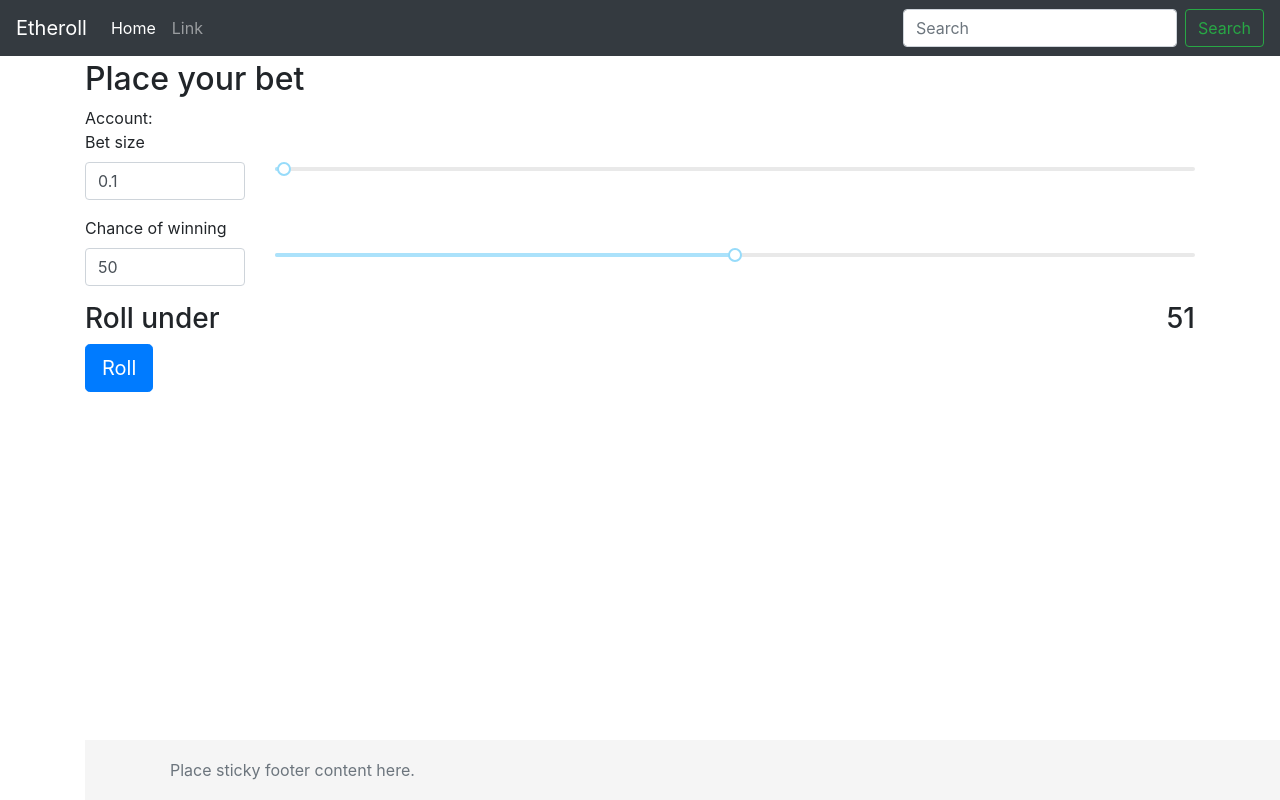
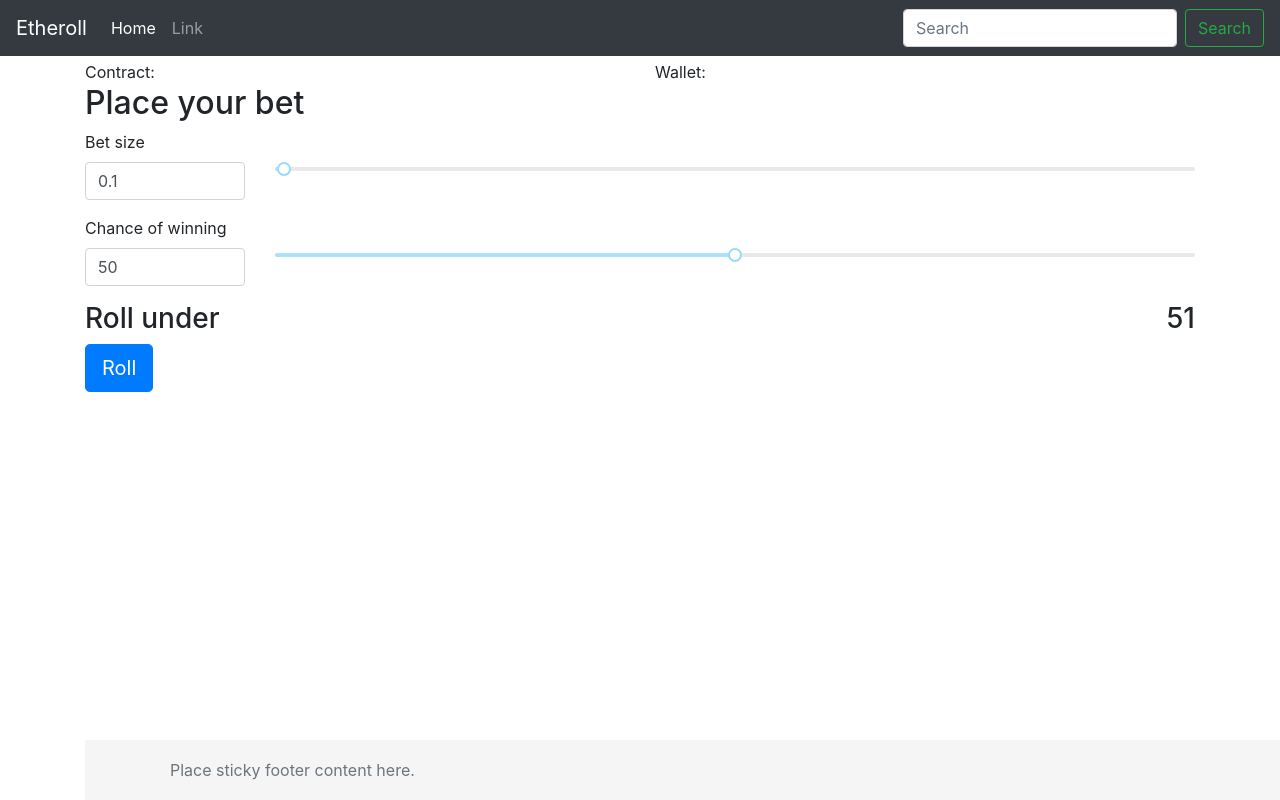
Before and after one commit to TopSkiller/React_Dice_Ethereum, a React (Create React App) app: page / in a window 1280 px wide. Shown: the top 800 px of the page. Built offline with nearby package versions, Linux system fonts and the light colour scheme.

Commit message:
Show recent transactions and contract infos

```diff
--- a/src/components/PlaceBet.js
+++ b/src/components/PlaceBet.js
@@ -3,7 +3,7 @@ import './css/PlaceBet.css';
 import Slider from 'rc-slider/lib/Slider';
 import 'rc-slider/assets/index.css';
 import getWeb3 from "../utils/get-web3";
-import {getEtherollContractSync, etherscanUrls, Networks} from "../utils/etheroll-contract";
+import {getEtherollContractSync, etherscanUrls, Networks, contractAddresses} from "../utils/etheroll-contract";
 
 
 function ValueSlider(props) {
@@ -67,9 +67,50 @@ function RollButton(props) {
   return <Button text="Roll" onClick={props.onClick} />
 }
 
-function Account (props) {
+function Transaction (props) {
+  const url = etherscanUrls[props.network] + '/tx/' + props.hash;
+  return <a href={url}>{props.hash}</a>
+}
+
+function Address (props) {
   const url = etherscanUrls[props.network] + '/address/' + props.address;
-  return <span>Account: <a href={url}>{props.address}</a></span>
+  return <a href={url}>{props.address}</a>
+}
+
+function Wallet (props) {
+  return <span>Wallet: <Address network={props.network} address={props.address} /></span>
+}
+
+function Contract (props) {
+  return <span>Contract: <Address network={props.network} address={props.address} /></span>
+}
+
+function ContractInfo (props) {
+    return (
+    <div className="row">
+      <div className="col">
+        <Contract network={props.network} address={props.contractAddress} />
+      </div>
+      <div className="col">
+        <Wallet network={props.network} address={props.account} />
+      </div>
+    </div>
+    );
+}
+
+function Transactions (props) {
+  if (props.transactions.length === 0) return <span />;
+  var transactions = props.transactions.map((item, index) => (
+    <li key={index} className="list-group-item"><Transaction network={props.network} hash={item} /></li>
+  ));
+  return (
+    <div className="card transactions">
+      <div className="card-header">Transactions</div>
+      <div className="card-body">
+        <ul className="list-group">{transactions}</ul>
+      </div>
+    </div>
+  );
 }
 
 class PlaceBet extends React.Component {
@@ -83,6 +124,8 @@ class PlaceBet extends React.Component {
       account: null,
       web3: null,
       network: Networks.mainnet,
+      contract: contractAddresses[Networks.mainnet],
+      roll_transactions: [],
     };
   }
 
@@ -94,16 +137,18 @@ class PlaceBet extends React.Component {
 
   onRollClick() {
     var web3 = this.state.web3;
-    var etherollContract = getEtherollContractSync(web3);
     var from_account = this.state.account;
     var valueEth = this.state.betSize;
     var value = web3.toWei(valueEth.toString(), "ether");
-    etherollContract.playerRollDice(51, {from: from_account, value: value}, (error, result) => {
+    this.state.contract.playerRollDice(51, {from: from_account, value: value}, (error, result) => {
       if (error) {
         console.error(error);
       }
       else {
         console.log(JSON.stringify(result));
+        var roll_transactions = this.state.roll_transactions.slice();
+        roll_transactions.push(result);
+        this.setState({roll_transactions: roll_transactions});
       }
     });
   }
@@ -111,8 +156,13 @@ class PlaceBet extends React.Component {
   getWeb3() {
     getWeb3.then(results => {
       var web3 = results.web3;
-      this.setState({web3: web3});
-      this.setState({network: web3.version.network});
+      var contract = getEtherollContractSync(web3);
+      this.setState({
+        web3: web3,
+        network: web3.version.network,
+        contract: contract,
+        contractAddress: contract.address,
+      });
       web3.eth.getAccounts((error, accounts) => {
         if (error) {
           console.log(error)
@@ -125,14 +175,17 @@ class PlaceBet extends React.Component {
   render() {
     const rollUnder = this.state.chances + 1;
     return (
+      <div>
+        <ContractInfo contractAddress={this.state.contractAddress} network={this.state.network} account={this.state.account} />
         <form className="PlaceBet">
           <h2>Place your bet</h2>
-        <Account network={this.state.network} address={this.state.account} />
           <BetSize betSize={this.state.betSize} updateBetSize={this.updateState('betSize')} />
           <ChanceOfWinning chances={this.state.chances} updateChances={this.updateState('chances')} />
           <RollUnder value={rollUnder} />
           <RollButton onClick={() => this.onRollClick()} />
         </form>
+        <Transactions network={this.state.network} transactions={this.state.roll_transactions} />
+      </div>
     );
   }
 }
--- a/src/components/css/PlaceBet.css
+++ b/src/components/css/PlaceBet.css
@@ -1,3 +1,7 @@
 .PlaceBet .roll-under-value {
   text-align: right;
 }
+
+.card.transactions {
+  margin-top: 10px;
+}
--- a/src/utils/etheroll-contract.js
+++ b/src/utils/etheroll-contract.js
@@ -30,4 +30,4 @@ function getEtherollContract() {
 }
 
 
-export {getEtherollContract, getEtherollContractSync, etherscanUrls, Networks};
+export {getEtherollContract, getEtherollContractSync, etherscanUrls, Networks, contractAddresses};
```
Lines whose indentation alone changed are shown as unchanged.
